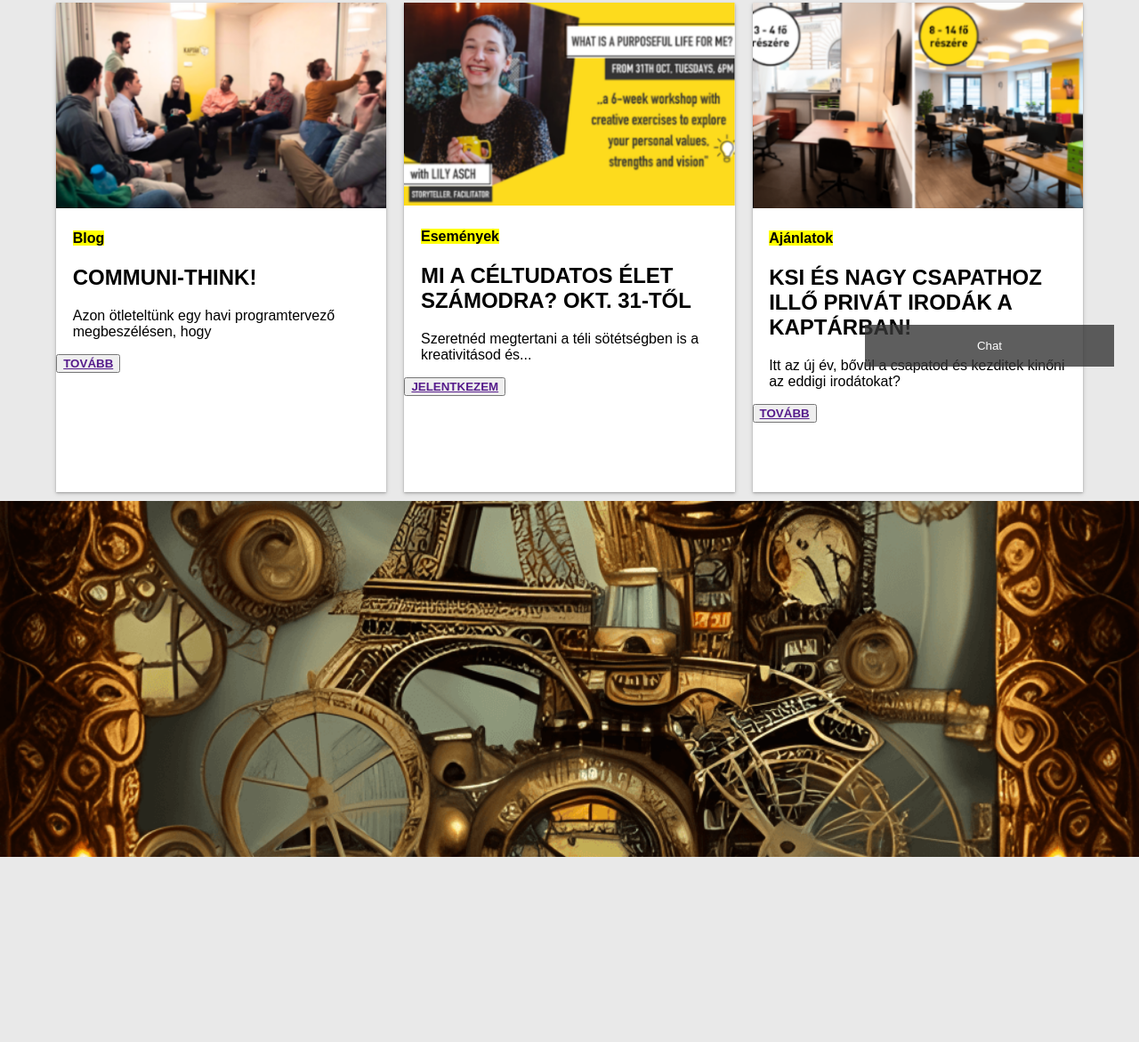
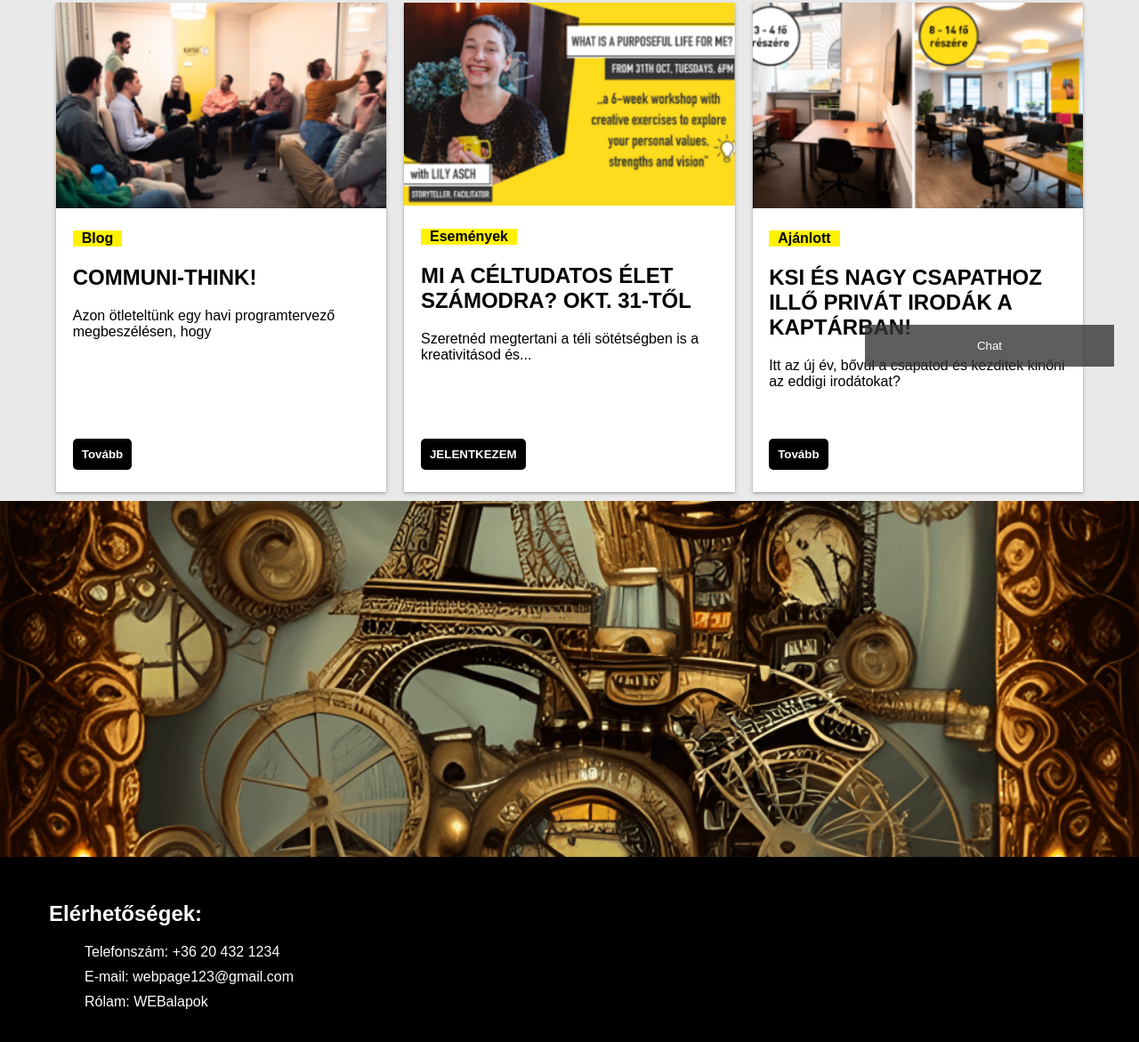
Before and after one commit to KovacsEduard/GTPmegoldas, a plain HTML site: page index.html in a window 1280 px wide. Shown: the part 365-1536 px from the top of the page at 89% size. Before the commit the page ends 1328 px from the top, so only its background shows below. Drawn offline with nearby package versions, Linux system fonts and the light colour scheme.

Commit message:
Update index.html

```diff
--- a/index.html
+++ b/index.html
@@ -1,6 +1,6 @@
 <!DOCTYPE html>
 
-<html lang="en">
+<html lang="hu">
 
 <head>
     <meta charset="UTF-8">
@@ -14,6 +14,7 @@
 <body>
 
     <header class="header" id="myHeader">
+
         <nav>
             <div class="toggle">
                 <div class="menu">
@@ -27,6 +28,7 @@
                 <li><a href="https://digisulim.hu/">Digisulim</a></li>
                 <li><a href="https://mszgepesz.edupage.org/timetable/">Suli órarend</a></li>
                 <li><a href="https://www.w3schools.com/">W3Schools</a></li>
+                <li id="dark"><img src="kepek/moon.png" id="icon"></li>
             </ul>
         </nav>
     </header>
@@ -43,38 +45,42 @@
             <div class="kartya">
                 <img src="kepek/1foto.png" width="100%">
                 <div class="textcard">
-                    <h4><mark> Blog</mark></h4>
+                    <div id="mark">
+                        <h4>Blog</h4>
+                    </div>
                     <h2>COMMUNI-THINK!</h2>
                     <p>Azon ötleteltünk egy havi programtervező megbeszélésen, hogy</p>
                 </div>
-                <button class="cardb"><a class="btncard" href=""><b>TOVÁBB</b></a></button>
+                <a class="cardbtn" href=""><button class="cardbtntext"><b>Tovább</b></button></a>
             </div>
 
             <div class="kartya">
                 <img src="kepek/2foto.png" width="100%">
                 <div class="textcard">
-                    <h4><mark>Események</mark></h4>
+                    <div id="mark">
+                        <h4>Események</h4>
+                    </div>
                     <h2>MI A CÉLTUDATOS ÉLET SZÁMODRA? OKT. 31-TŐL</h2>
                     <p>Szeretnéd megtertani a téli sötétségben is a kreativitásod és... </p>
 
                 </div>
-                <button class="cardb"><a class="btncard" href=""><b>JELENTKEZEM</b></a></button>
+                <a class="cardbtn" href=""><button class="cardbtntext"><b>JELENTKEZEM</b></button></a>
             </div>
 
             <div class="kartya">
                 <img src="kepek/3foto.png" width="100%">
                 <div class="textcard">
-                    <h4><mark>Ajánlatok</mark></h4>
+                    <div id="mark">
+                        <h4>Ajánlott</h4>
+                    </div>
                     <h2>KSI ÉS NAGY CSAPATHOZ ILLŐ PRIVÁT IRODÁK A KAPTÁRBAN!</h2>
                     <p>Itt az új év, bővül a csapatod és kezditek kinőni az eddigi irodátokat?</p>
                 </div>
-                <button class="cardb"><a class="btncard" href=""><b>TOVÁBB</b></a></button>
+                <a class="cardbtn" href=""><button class="cardbtntext"><b>Tovább</b></button></a>
             </div>
         </div>
 
         <div class="parallax"></div>
-
-        <!-- <button onclick="myFunction()">Toggle dark mode</button> -->
 
     </section>
 
@@ -96,6 +102,24 @@
         </div>
 
     </article>
+
+    <footer>
+
+        <div>
+            <h2>Elérhetőségek:</h2>
+
+            <ul class="footerul">
+                <li>Telefonszám: <a class="footerbtn" href="">+36 20 432 1234</a></li>
+                <li>E-mail: <a class="footerbtn" href="https://mail.google.com/mail/u/0/?tab=rm#inbox?compose=new">webpage123@gmail.com</a></li>
+                <li>Rólam: <a class="footerbtn" href="https://sites.google.com/view/webalapok-eduard">WEBalapok</a></li>
+            </ul>
+        </div>
+    </footer>
+
+
+
+
+
 
     <!-- header -->
     <script src="https://code.jquery.com/jquery-3.7.1.js"></script>
@@ -134,13 +158,20 @@
         }
     </script>
 
-    <!-- drak mode
+
     <script>
-        function myFunction() {
-            var element = document.body;
-            element.classList.toggle("dark-mode");
+        var icon = document.getElementById("icon");
+
+        icon.onclick = function () {
+            document.body.classList.toggle("dark-theme");
+            if (document.body.classList.contains("dark-theme")) {
+                icon.src = "kepek/sun.png";
+            }
+            else {
+                icon.src = "kepek/moon.png";
+            }
         }
-    </script> -->
+    </script>
 
 </body>
 
```
